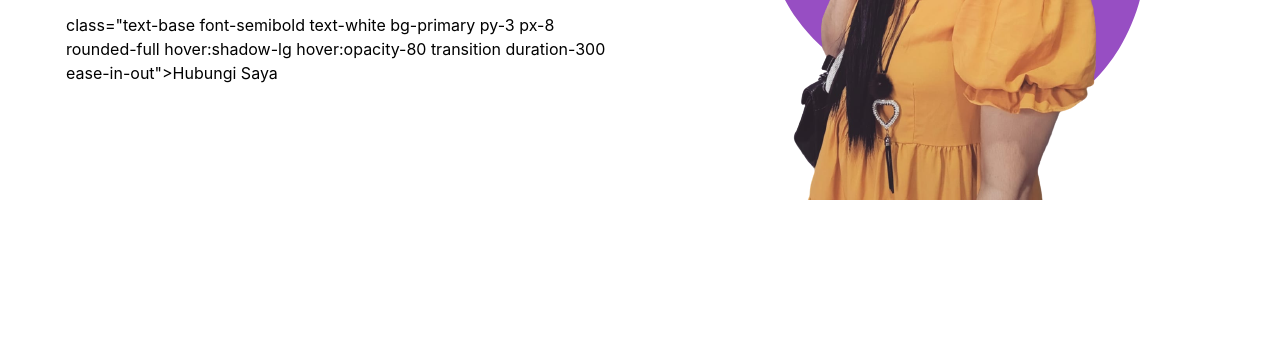
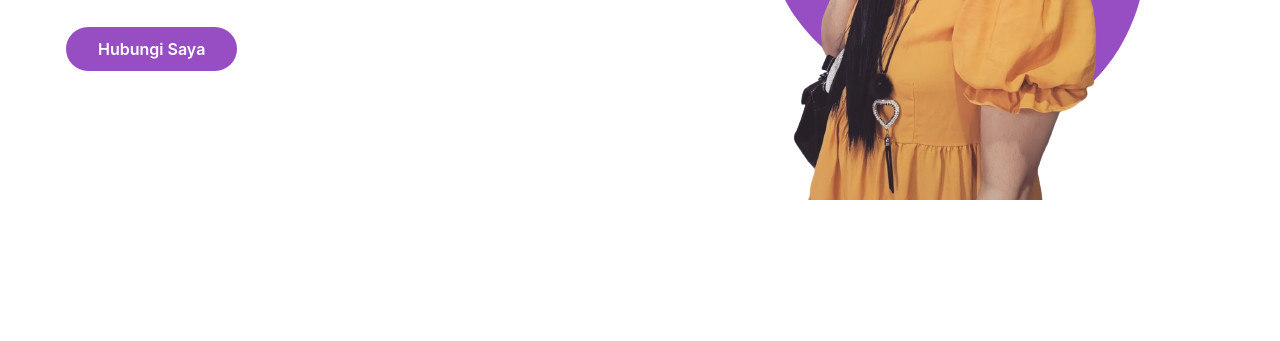
Before and after one commit to henrasimanjuntak0808/henra088, a website: page index.html in a window 1280 px wide. Shown: the part 444-785 px from the top of the page. Drawn offline with Linux system fonts and the light colour scheme.

Commit message:
Update index.html

```diff
--- a/index.html
+++ b/index.html
@@ -65,7 +65,7 @@
                     <h1 class="text-base font-semibold text-primary md:text-xl">Halo Semua👋  Saya <span class="block font-bold text-dark text-4xl mt-1 lg:text-5xl">Henra Simanjuntak </span></h1>
                     <h2 class="font-medium text-slate-500 text-lg mb-5 lg:text-2xl">Front end Developer & <span class="text-dark"> Desain UI & UX </span></h2>
                     <p class="font-medium text-slate-400 mb-10 leading-relaxed">Belajar web programming itu mudah dan menyenangkan bukan. <span class="text-dark font-semibold">Bukan! </span></p>
-                    <a href="https://wa.me/6282168012984" target="_blank"> class="text-base font-semibold text-white bg-primary py-3 px-8 rounded-full hover:shadow-lg hover:opacity-80 transition duration-300 ease-in-out">Hubungi Saya</a>
+                    <a href="https://wa.me/6282168012984" target="_blank" class="text-base font-semibold text-white bg-primary py-3 px-8 rounded-full hover:shadow-lg hover:opacity-80 transition duration-300 ease-in-out">Hubungi Saya</a>
                 </div>
                     <div class="w-full self-end px-4 lg:w-1/2">
                         <div class="relative mt-10 lg:mt-0 lg:right-0">
```
